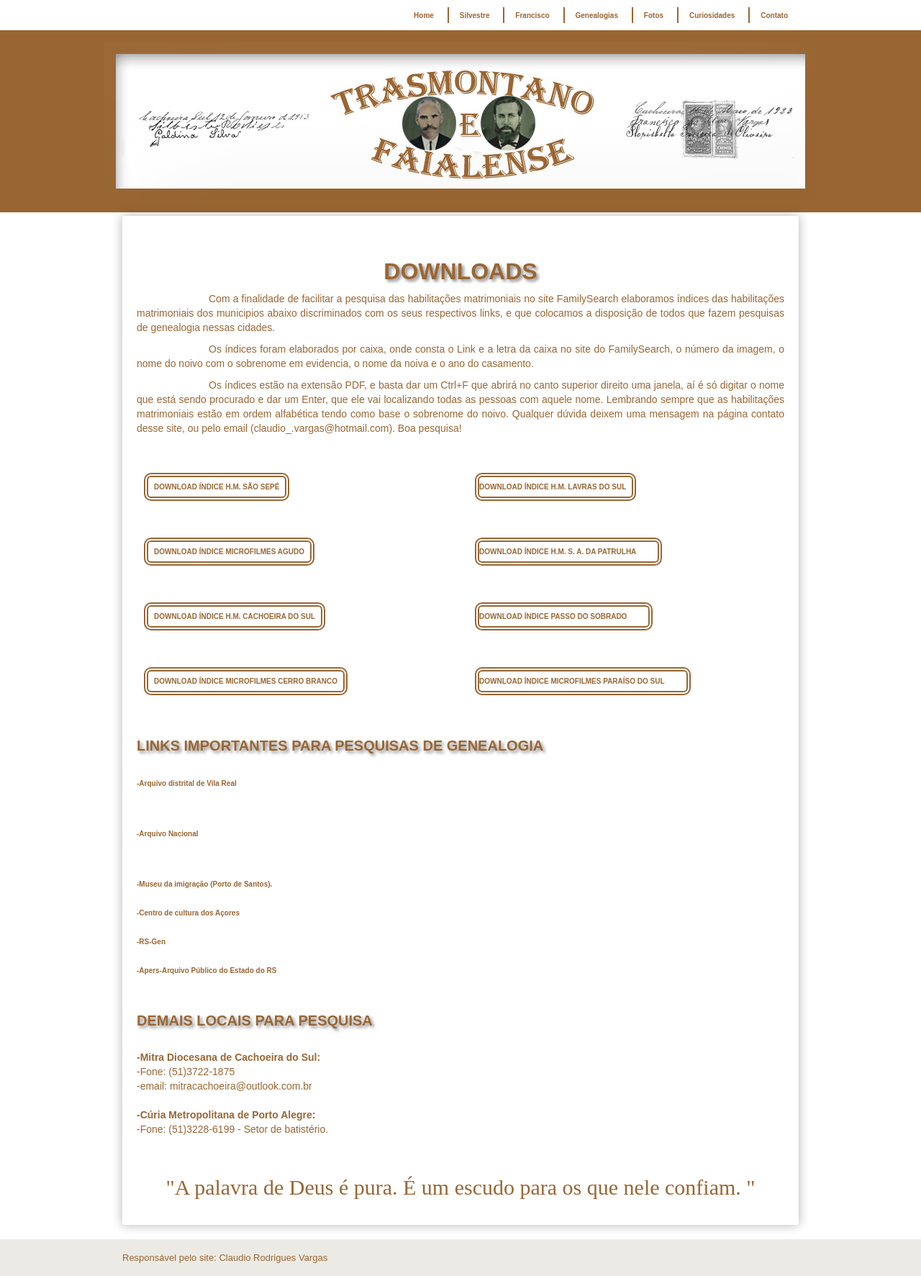
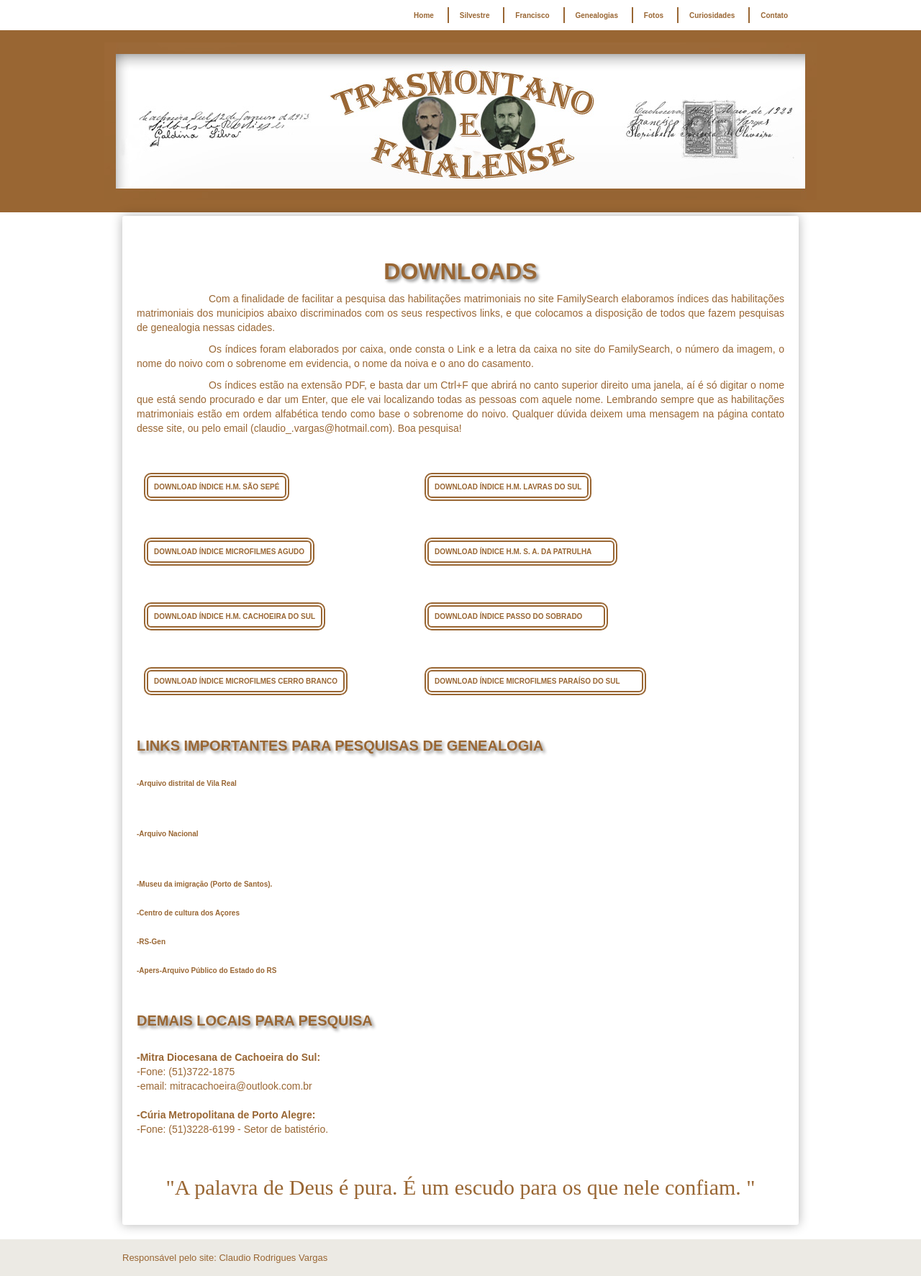
Before and after one commit to claudiovargas1955/claudiovargas1955.github.io, a Jekyll site: the page built from _pages/downloads.html, in a window 1280 px wide. Shown: the whole page at 72% size. Built offline with Jekyll 4.4.1, drawn with Linux system fonts in a browser that asks for light colours; some web fonts are replaced.

Commit message:
Update downloads.html

```diff
--- a/_pages/downloads.html
+++ b/_pages/downloads.html
@@ -42,13 +42,13 @@ a:hover{text-decoration:underline;
 	                 top:30px;
 			 border-radius: 10px 10px 10px 10px;
 			 border:6px double;
-			 padding-left:0px;
+			 padding-left:8px;
 			 padding-top:8px;
 			 padding-bottom:8px;
 			 padding-right:8px;
                          color:#996633;
 			 font-weight:bold;
-			 margin-left:470px;
+			 margin-left:400px;
 
             }
 
@@ -69,13 +69,13 @@ a:hover{text-decoration:underline;
 	               top:80px;
                        border-radius: 10px 10px 10px 10px;
 	               border:6px double;
-                       padding-left:0px;
+                       padding-left:8px;
 	               padding-top:8px;
                        padding-bottom:8px;
                        padding-right:30px;
                        color:#996633;
 	               font-weight:bold;
-	               margin-left:470px;
+	               margin-left:400px;
             }
 
 	 .indlds {position:relative;
@@ -95,13 +95,13 @@ a:hover{text-decoration:underline;
 	               top:130px;
                        border-radius: 10px 10px 10px 10px;
 	               border:6px double;
-                       padding-left:0px;
+                       padding-left:8px;
 	               padding-top:8px;
                        padding-bottom:8px;
                        padding-right:30px;
                        color:#996633;
 	               font-weight:bold;
-	               margin-left:470px;
+	               margin-left:400px;
             }
 
 
@@ -122,13 +122,13 @@ a:hover{text-decoration:underline;
 	               top:180px;
                        border-radius: 10px 10px 10px 10px;
 	               border:6px double;
-                       padding-left:0px;
+                       padding-left:8px;
 	               padding-top:8px;
                        padding-bottom:8px;
                        padding-right:30px;
                        color:#996633;
 	               font-weight:bold;
-	               margin-left:470px;
+	               margin-left:400px;
             }
 
 	h3{text-shadow: 3px 3px 4px #888;
```
